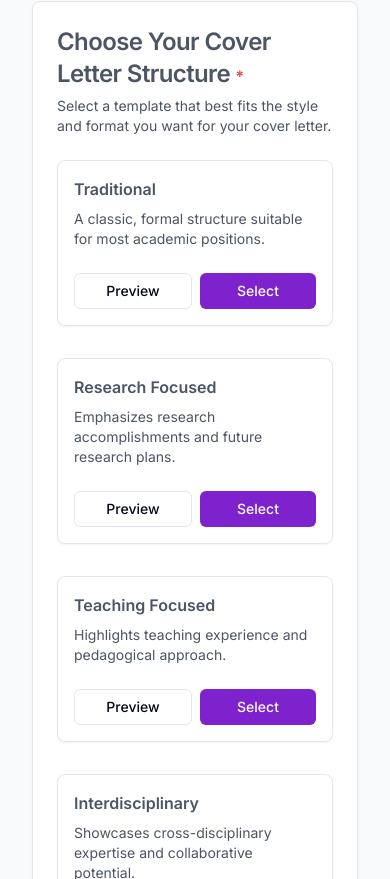
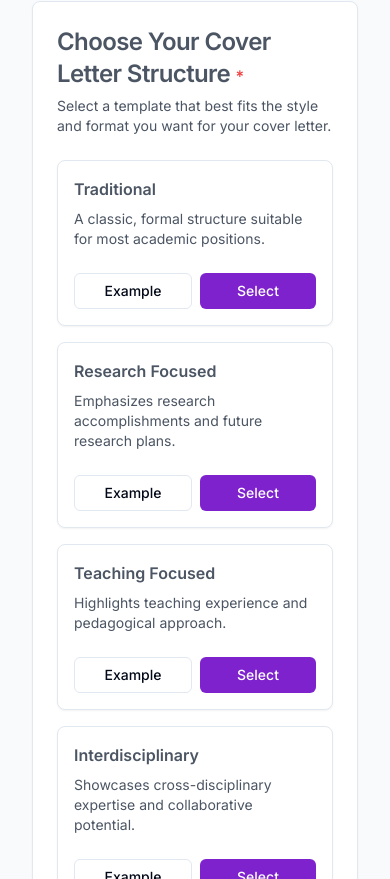
Before and after one commit to Naxus28/lumina.ai, a Next.js app: page /cover-letter in a window 390 px wide. Shown: the part 1125-2004 px from the top of the page. Built offline with nearby package versions, Linux system fonts and the light colour scheme.

Commit message:
Stacks template cards on mobile

```diff
--- a/app/(auth)/cover-letter/components/document-templates/TemplateCard.tsx
+++ b/app/(auth)/cover-letter/components/document-templates/TemplateCard.tsx
@@ -15,7 +15,6 @@ export const TemplateCard: React.FC<TemplateCardProps> = ({ template, isSelected
 	<Card className={`h-full ${isSelected ? 'transition-all duration-200 ease-in-out border-purple-500' : ''}`}>
 		<CardContent className="p-4 flex flex-col h-full">
 			<div className="flex items-center mb-2">
-				{/* <template.icon className="h-6 w-6 text-purple-600 mr-2" /> */}
 				<h3 className={'text-m font-semibold text-gray-600'}>{template.name}</h3>
 			</div>
 			<Paragraph className="text-sm mb-2 flex-grow">{template.description}</Paragraph>
@@ -26,14 +25,16 @@ export const TemplateCard: React.FC<TemplateCardProps> = ({ template, isSelected
 					onClick={onView}
 					className="flex-1"
 				>
-					Preview
+					Example
 				</Button>
 				<Button
 					variant={isSelected ? 'secondary' : 'default'}
 					size="sm"
 					onClick={onSelect}
 					className={`flex-1 ${
-						isSelected ? 'bg-purple-500 text-white hover:bg-purple-600' : 'bg-purple-700 text-white hover:bg-purple-800'
+						isSelected
+							? 'border bg-purple-500 text-white hover:bg-purple-600'
+							: 'bg-purple-700 text-white hover:bg-purple-800'
 					}`}
 				>
 					{isSelected ? 'Selected' : 'Select'}
--- a/app/(auth)/cover-letter/components/document-templates/TemplateSelector.tsx
+++ b/app/(auth)/cover-letter/components/document-templates/TemplateSelector.tsx
@@ -30,9 +30,10 @@ export const TemplateSelector: React.FC<TemplateSelectorProps> = ({
 
 	return (
 		<section className="space-y-4">
-			<div className="grid grid-cols-1 xs:grid-cols-2 gap-8">
+			<div className="grid xm:grid-cols-1 sm:grid-cols-2 gap-4 xs:gap-8">
 				{templates.map((template: CoverLetterTemplate) => (
 					<TemplateCard
+						key={template.name}
 						template={template}
 						isSelected={selectedTemplate === template.name}
 						onSelect={() => handleSelectTemplate(template)}
```
